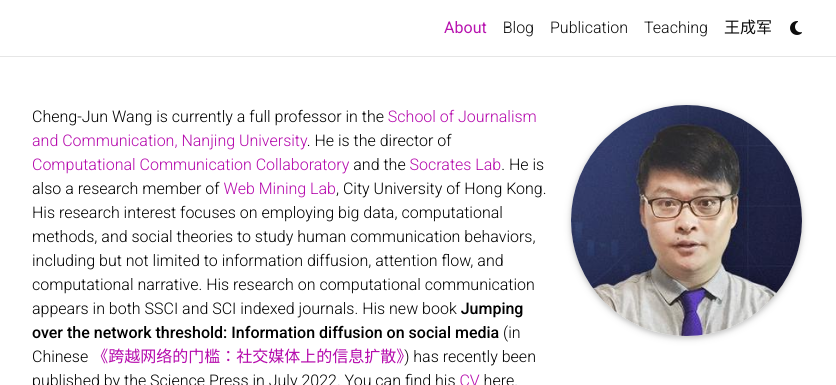
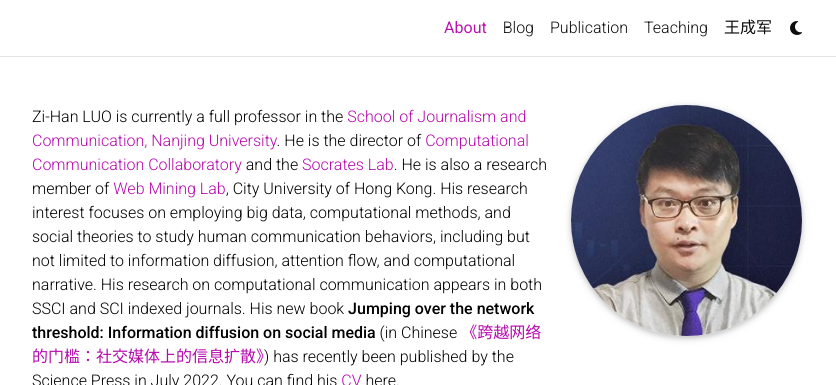
Before and after one commit to ZiHLUO/ZiHLUO.github.io, a Jekyll site: the page built from _pages/about.md, in a window 1280 px wide and 900 px high, cut to the strip 0-385 px from the top of the window. Shown: the whole strip, without its empty margins (223-1059 px from the left). Built offline with Jekyll 4.4.1, drawn with Linux system fonts in a browser that asks for light colours; full-size pictures stand in for the smaller copies a plugin makes; comment, search, counter and statistics services are not loaded; a style sheet for code colours, icons or effects is not loaded.

Commit message:
Update about.md

```diff
--- a/_pages/about.md
+++ b/_pages/about.md
@@ -14,7 +14,7 @@
 social: true  # includes social icons at the bottom of the page
 ---
 
-Cheng-Jun Wang is currently a full  professor in the [School of Journalism and Communication, Nanjing University](http://jc.nju.edu.cn). He is the director of [Computational Communication Collaboratory](https://computational-communication.com/) and the [Socrates Lab](https://chengjun.github.io/socrateslab/). He is also a research member of [Web Mining Lab](http://weblab.com.cityu.edu.hk), City University of Hong Kong. His research interest focuses on employing big data, computational methods, and social theories to study human communication behaviors, including but not limited to information diffusion, attention flow, and computational narrative. His research on computational communication appears in both SSCI and SCI indexed journals. His new book **Jumping over the network threshold: Information diffusion on social media** (in Chinese [《跨越网络的门槛：社交媒体上的信息扩散》](https://book.douban.com/subject/36017047/)) has recently been published by the Science Press in July 2022. You can find his [CV](cv/) here.
+Zi-Han LUO is currently a full  professor in the [School of Journalism and Communication, Nanjing University](http://jc.nju.edu.cn). He is the director of [Computational Communication Collaboratory](https://computational-communication.com/) and the [Socrates Lab](https://chengjun.github.io/socrateslab/). He is also a research member of [Web Mining Lab](http://weblab.com.cityu.edu.hk), City University of Hong Kong. His research interest focuses on employing big data, computational methods, and social theories to study human communication behaviors, including but not limited to information diffusion, attention flow, and computational narrative. His research on computational communication appears in both SSCI and SCI indexed journals. His new book **Jumping over the network threshold: Information diffusion on social media** (in Chinese [《跨越网络的门槛：社交媒体上的信息扩散》](https://book.douban.com/subject/36017047/)) has recently been published by the Science Press in July 2022. You can find his [CV](cv/) here.
 
 <img src="https://user-images.githubusercontent.com/543384/178952701-6e595809-3059-41d4-9d88-356a9b339445.png" align = "middle" width = "800px">
 
```
